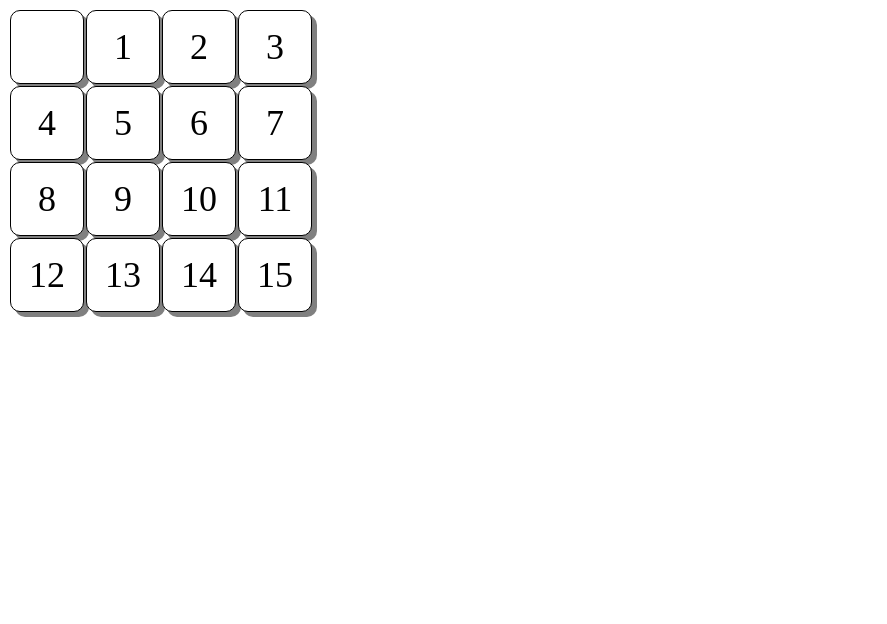
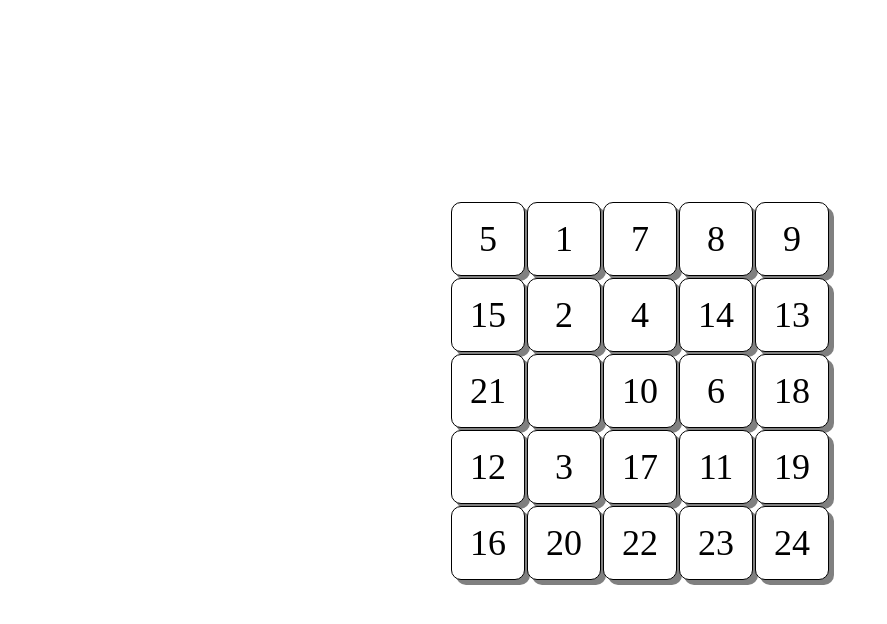
Before and after one commit to fumio68/JSgames, a plain HTML site: page 01_15Puzzle/index.html in a window 1280 px wide. Shown: the whole page, without its empty margins (0-887 px from the left). Drawn offline with Linux system fonts and the light colour scheme.

Commit message:
25マスに変更(完成)

```diff
--- a/01_15Puzzle/main.js
+++ b/01_15Puzzle/main.js
@@ -8,11 +8,11 @@ let tiles = [];
 function init(){
   let table = document.querySelector("table");
 
-  for(let i=0; i < 4; i++) {
+  for(let i=0; i < 5; i++) {
     let tr = document.createElement("tr");
-    for(let j = 0;j < 4; j++) {
+    for(let j = 0;j < 5; j++) {
       let td = document.createElement("td");
-      let index = i * 4 + j;
+      let index = i * 5 + j;
       td.className = "tile";
       td.index = index;
       td.value = index;
@@ -24,25 +24,31 @@ function init(){
     table.appendChild(tr);
   }
 
-  for(var i = 0;i < 1000; i++){
-    click({srcElement: {index:Math.floor(Math.random()*16)}})
+  for(let i = 0;i < 1000; i++){
+    click({srcElement: {index:Math.floor(Math.random()*25)}})
   }
 }
 
 function click(e){
   let i = e.srcElement.index;
 
-  if(i-4 >= 0 && tiles[i-4].value == 0) {
-    swap(i, i-4);
-  }else if(i+4 < 16 && tiles[i+4].value == 0) {
-    swap(i, i+4);
-  }else if(i%4 != 3 && tiles[i-1].value == 0) {
+  if(i-5 >= 0 && tiles[i-5].value == 0) {
+    swap(i, i-5);
+  }else if(i+5 < 25 && tiles[i+5].value == 0) {
+    swap(i, i+5);
+  }else if(i%5 != 0 && tiles[i-1].value == 0) {
     swap(i, i-1);
-  }else if(i%4 != 3 && tiles[i+1].value == 0) {
+  }else if(i%5 != 4 && tiles[i+1].value == 0) {
     swap(i, i+1)
   }
 }
 
-
+function swap(i,j){
+  let tmp = tiles[i].value;
+  tiles[i].textContent = tiles[j.textContent];
+  tiles[i].value = tiles[j].value;
+  tiles[j].textContent = tmp;
+  tiles[j].value = tmp;
+}
 
 init();
--- a/01_15Puzzle/style.scss
+++ b/01_15Puzzle/style.scss
@@ -1,3 +1,7 @@
+#table {
+  margin: 200px auto;
+}
+
 .tile {
   width: 70px;
   height: 70px;
@@ -7,4 +11,5 @@
   font-size: 36px;
   background-color: #fff;
   box-shadow: rgb(128, 128, 128)5px 5px;
+  cursor: pointer;
 }
```
Also changed, not shown: 01_15Puzzle/style.css, 1 other file.
